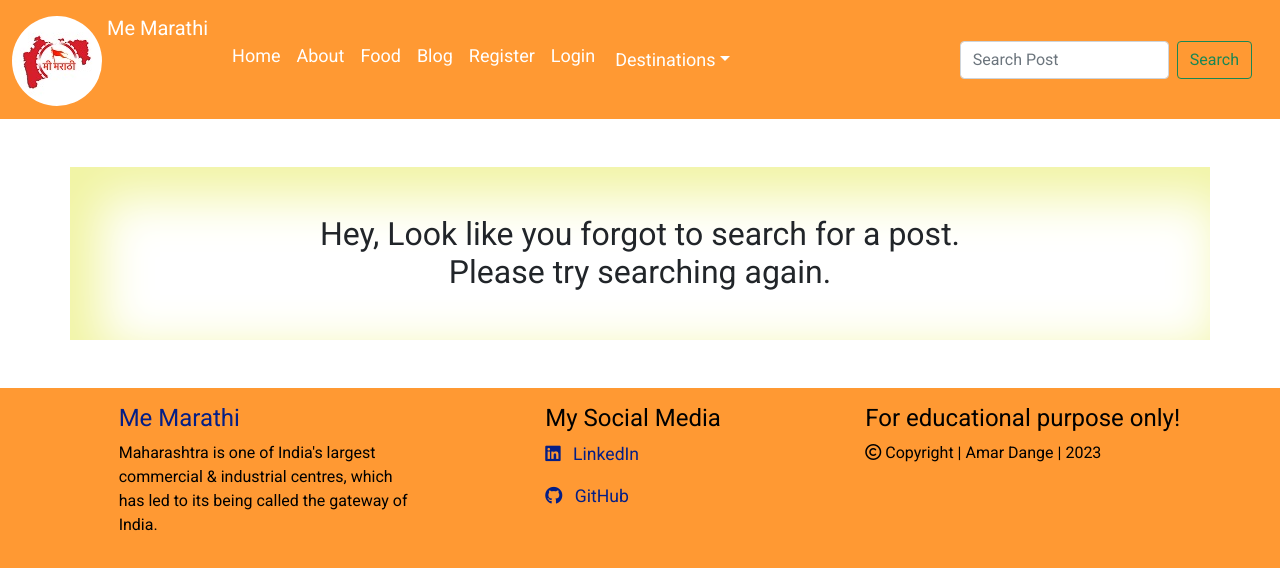
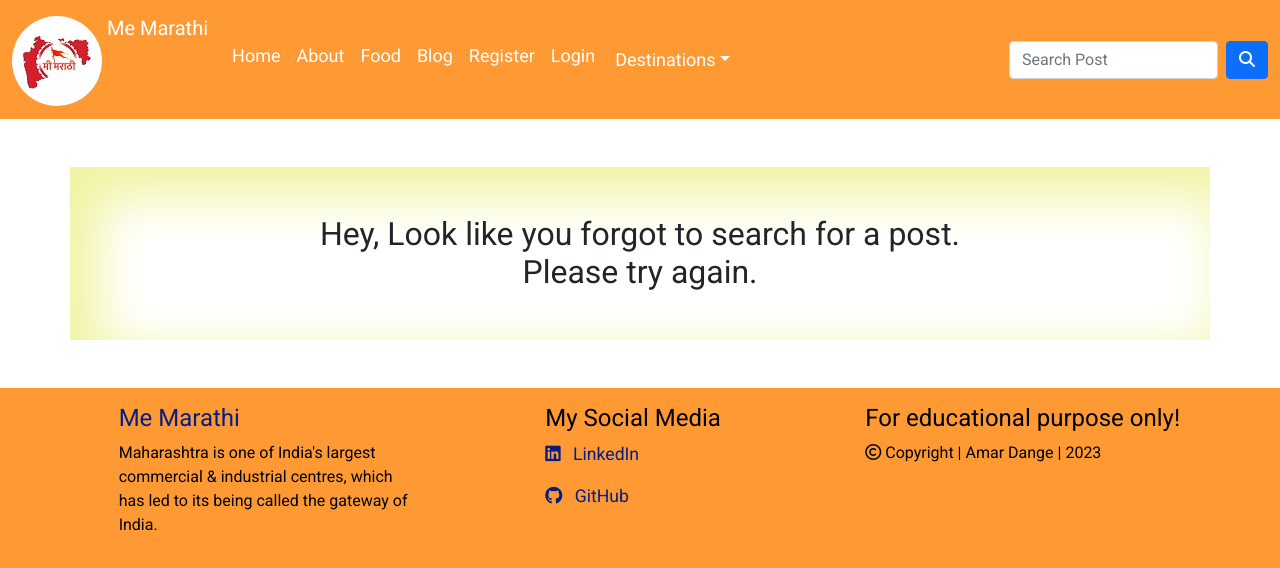
Before and after one commit to AmarDange/Django-Project-4, a Django app: page /search in a window 1280 px wide. Shown: the top 568 px of the page. Run offline with Django 3.2, Linux system fonts and the light colour scheme; data that the repository does not hold is empty; parts of the project's set-up code (start-up, migrations or seed data) failed here and were passed over; some libraries are stand-ins or nearby versions.

Commit message:
adding search button code

```diff
--- a/templates/base.html
+++ b/templates/base.html
@@ -92,7 +92,7 @@
                 <form class="d-flex" method="GET" action="{% url 'search' %}">
                     <input class="form-control me-2" name="q" type="search" placeholder="Search Post"
                         aria-label="Search">
-                    <button class="btn btn-outline-success me-3" type="submit">Search</button>
+                    <button class="btn btn-primary" type="submit"><i class="fas fa-search"></i></button>
                 </form>
 
             </div>
--- a/templates/search.html
+++ b/templates/search.html
@@ -55,7 +55,7 @@
                 <div class="row">
                     <div class="col-md-12">
                         <h2 class="text-center my-5">Hey, Look like you forgot to search for a post. <br>Please try
-                            searching again.</h2>
+                            again.</h2>
                     </div>
                 </div>
             </div>
```
